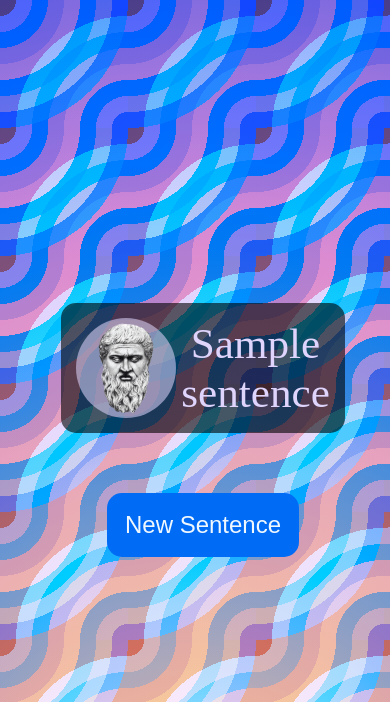
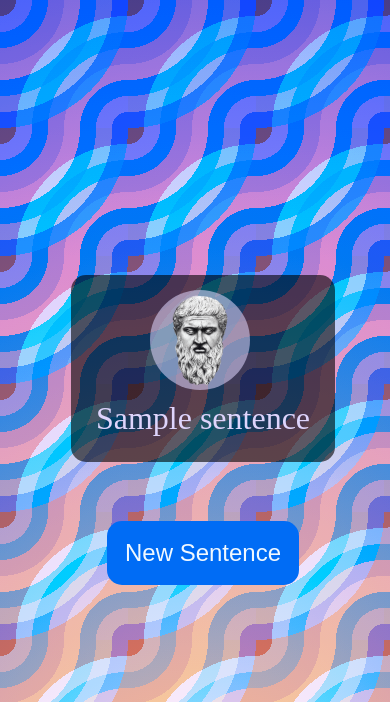
Before and after one commit to edwintcloud/tweet-generator, a Flask app: template templates/index.html in a window 390 px wide. Shown: the top 702 px of the page. Run offline with Flask 2, Linux system fonts and the light colour scheme; the template is opened without the code that fills it: most values are stand-ins (such as "Sample title", 1, 10 or a date in 2020).

Commit message:
:sparkles: Fixed style issues on mobile viewport

```diff
--- a/server.py
+++ b/server.py
@@ -1,4 +1,5 @@
 from flask import Flask, render_template, jsonify
+from random import randrange
 import weighted_generator
 
 
@@ -7,10 +8,10 @@ app = Flask(__name__)
 
 @app.route('/', methods=['GET'])
 def main_page():
-  random_sentence = weighted_generator.generate_sentence('the_republic.txt', 12)
+  random_sentence = weighted_generator.generate_sentence('the_republic.txt', randrange(11,19))
   return  render_template('index.html', sentence = random_sentence)
 
 @app.route('/new_sentence', methods=['GET'])
 def new_sentence():
-  random_sentence = weighted_generator.generate_sentence('the_republic.txt', 12)
+  random_sentence = weighted_generator.generate_sentence('the_republic.txt', randrange(11,19))
   return jsonify(random_sentence)
--- a/static/scripts.js
+++ b/static/scripts.js
@@ -1,5 +1,7 @@
 function new_sentence() {
   axios.get('/new_sentence').then(res => {
-    document.querySelector('#message').innerHTML = res.data
+    document.querySelector('#message').innerHTML = res.data;
+  }).catch(error => {
+    console.log(error.message);
   })
 }
--- a/static/styles.css
+++ b/static/styles.css
@@ -8,7 +8,7 @@
 }
 
 .sentence {
-  font-size: 2.7rem;
+  font-size: 2em;
   margin-left: 15%;
   margin-right: 15%;
   text-align: center;
@@ -40,7 +40,19 @@
 }
 
 .btn:hover {
-  background-color: rgb(18, 156, 236)
+  background-color: rgb(18, 156, 236);
+}
+
+#message {
+	padding: 10px;
+}
+
+/* Media query to display properly on mobile devices */
+@media only screen and (max-width: 768px) {
+	.sentence {
+		flex-direction: column;
+		flex-shrink: 1;
+	}
 }
 
 body {
```
Also changed, not shown: README.md.
